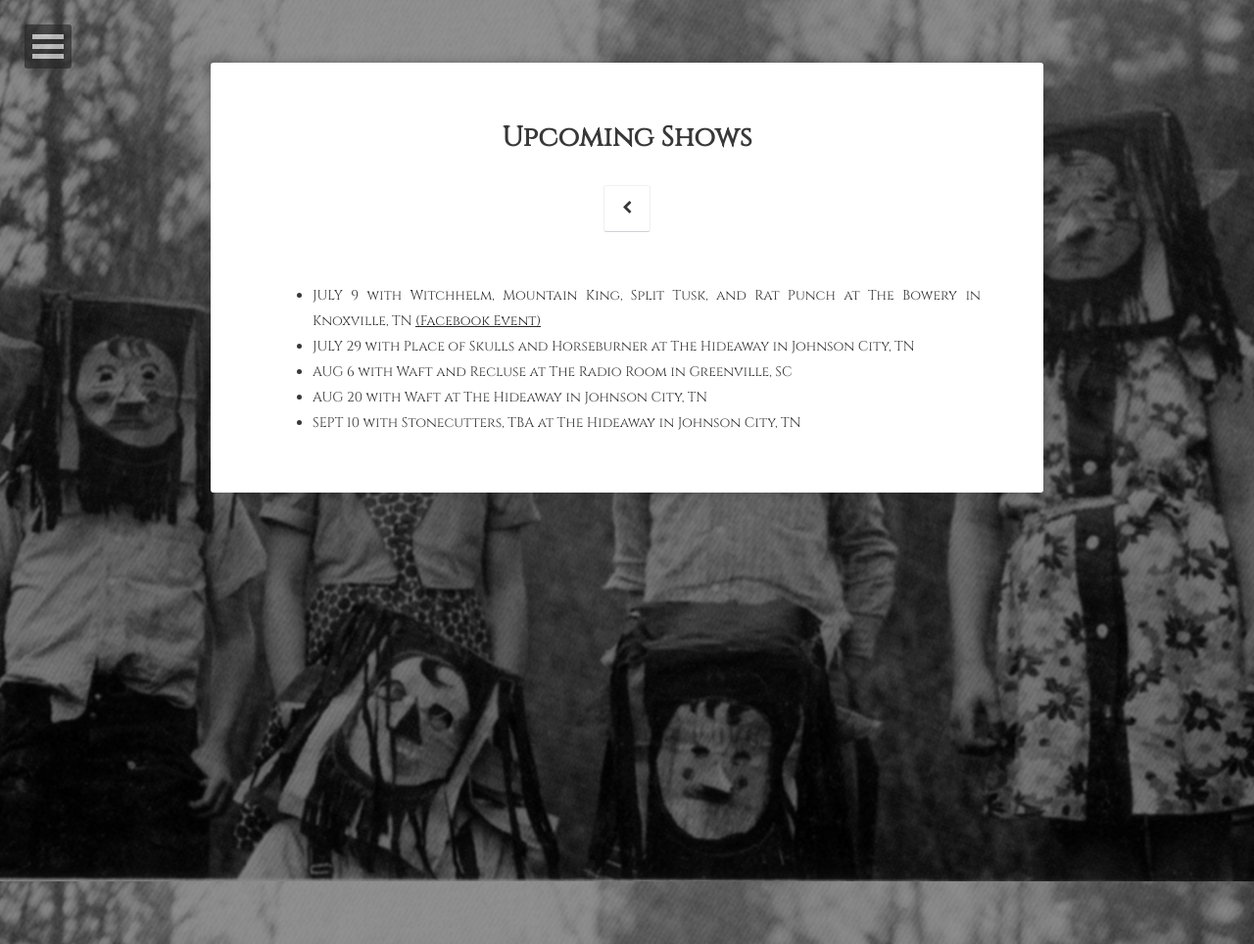
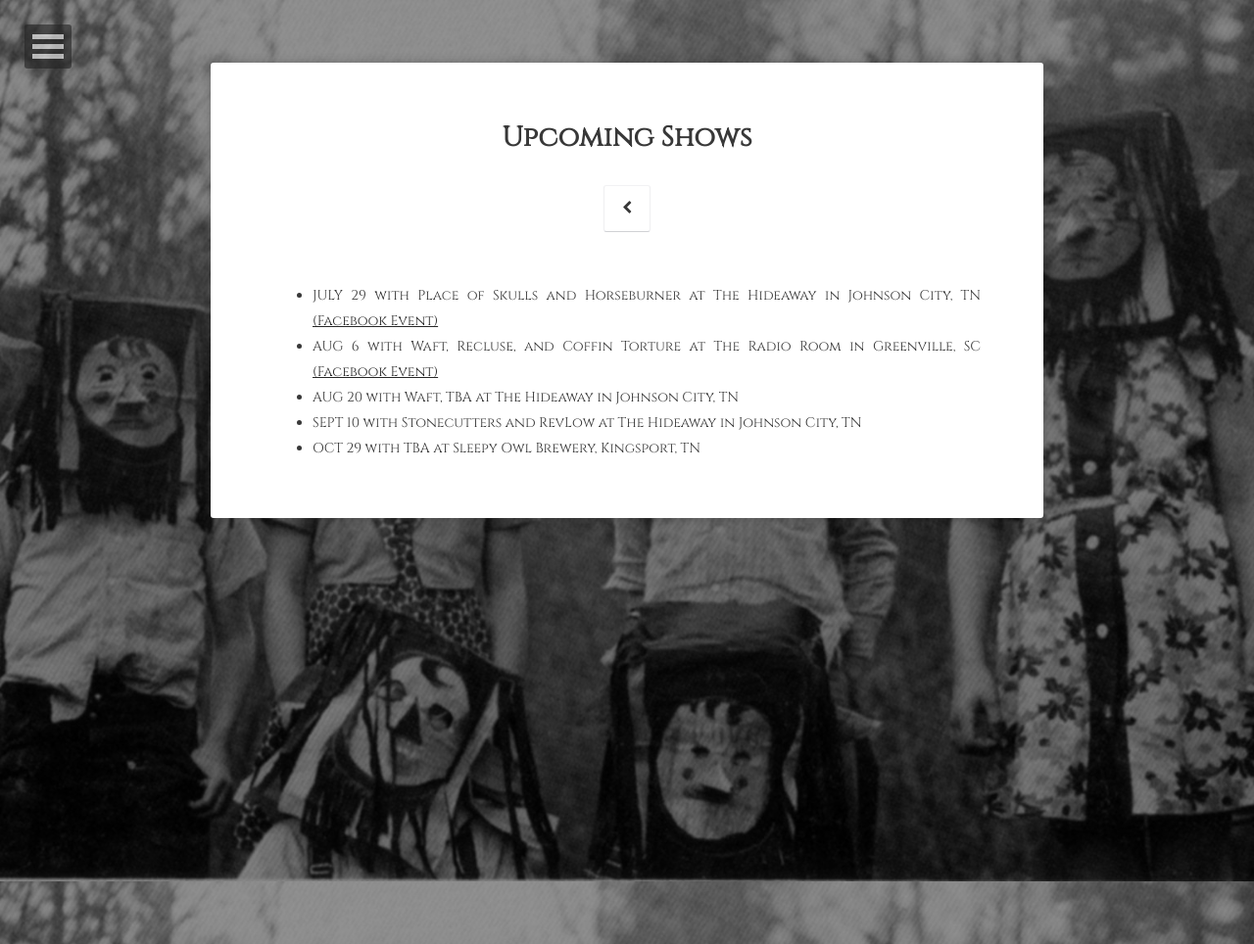
Before and after one commit to chris-bryant/chris-bryant.github.io, a Jekyll site: the page built from shows/index.md, in a window 1280 px wide. Shown: the whole page at 98% size. Built offline with Jekyll 4.4.1, drawn with Linux system fonts in a browser that asks for light colours; comment, search, counter and statistics services are not loaded.

Commit message:
Updated the show list.

```diff
--- a/shows/index.md
+++ b/shows/index.md
@@ -5,8 +5,8 @@ title: Upcoming Shows
 excerpt: "Upcoming Shows"
 ---
 
-- JULY 9 with Witchhelm, Mountain King, Split Tusk, and Rat Punch at The Bowery in Knoxville, TN [(Facebook Event)](https://www.facebook.com/events/1205386582828287/)
-- JULY 29 with Place of Skulls and Horseburner at The Hideaway in Johnson City, TN
-- AUG 6 with Waft and Recluse at The Radio Room in Greenville, SC
-- AUG 20 with Waft at The Hideaway in Johnson City, TN
-- SEPT 10 with Stonecutters, TBA at The Hideaway in Johnson City, TN
+- JULY 29 with Place of Skulls and Horseburner at The Hideaway in Johnson City, TN [(Facebook Event)](https://www.facebook.com/events/853742641420485/)
+- AUG 6 with Waft, Recluse, and Coffin Torture at The Radio Room in Greenville, SC [(Facebook Event)](https://www.facebook.com/events/276304196060849/)
+- AUG 20 with Waft, TBA at The Hideaway in Johnson City, TN
+- SEPT 10 with Stonecutters and RevLow at The Hideaway in Johnson City, TN
+- OCT 29 with TBA at Sleepy Owl Brewery, Kingsport, TN
```
